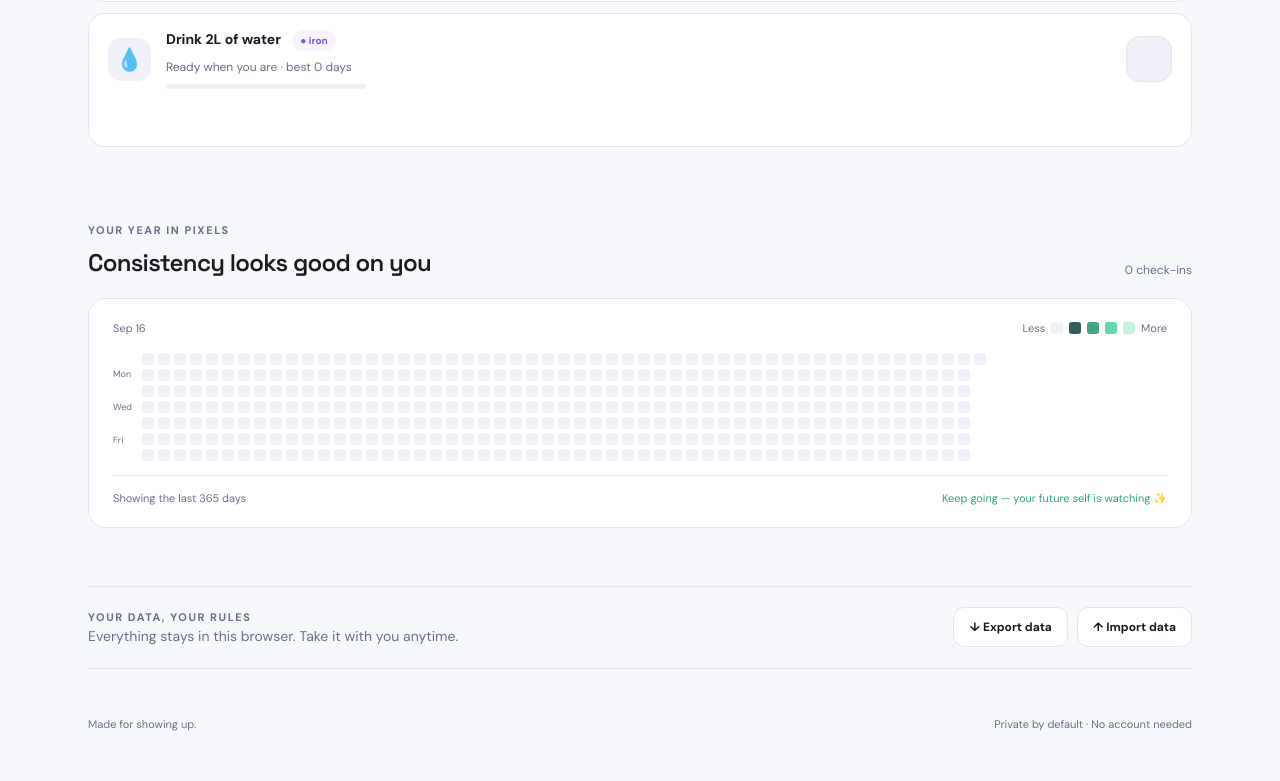
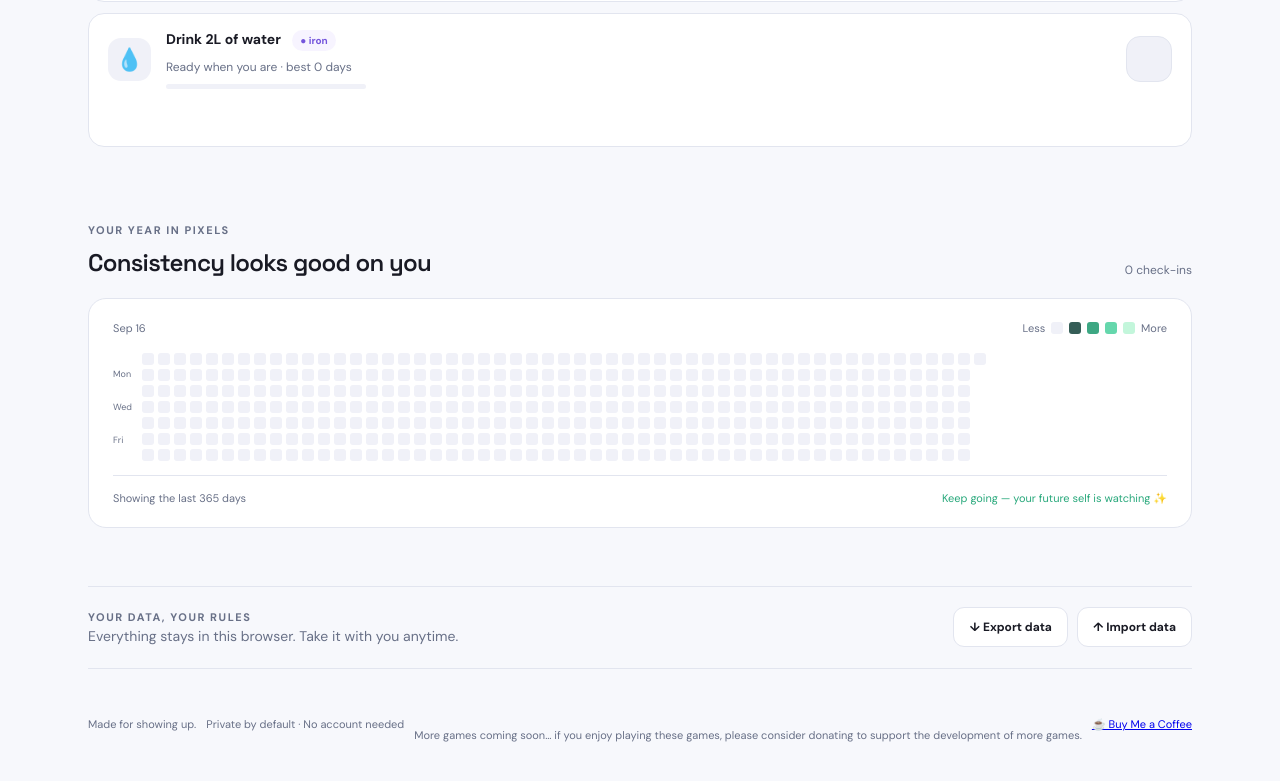
Before and after one commit to aykay76/streaks, a plain HTML site: page index.html in a window 1280 px wide. Shown: the part 992-1773 px from the top of the page. Drawn offline with Linux system fonts and the light colour scheme.

Commit message:
add coffee link

```diff
--- a/index.html
+++ b/index.html
@@ -79,7 +79,13 @@
         <div class="tool-actions"><button class="button button-ghost" id="export-data" type="button">↓ Export data</button><button class="button button-ghost" id="import-data" type="button">↑ Import data</button><input id="import-file" type="file" accept="application/json" hidden></div>
       </section>
     </main>
-    <footer><span>Made for showing up.</span><span>Private by default · No account needed</span></footer>
+    <footer>
+      <span>Made for showing up.</span><span>Private by default · No account needed</span>
+            <p class="arcade-footer-text">More games coming soon&hellip; if you enjoy playing these games, please consider donating to support the development of more games.</p>
+            <a href="https://www.paypal.com/ncp/payment/77VBKWW8AQYAL" target="_blank" rel="noopener noreferrer">
+                &#x2615; Buy Me a Coffee
+            </a>
+    </footer>
   </div>
 
   <div class="modal-backdrop" id="modal" hidden>
```
